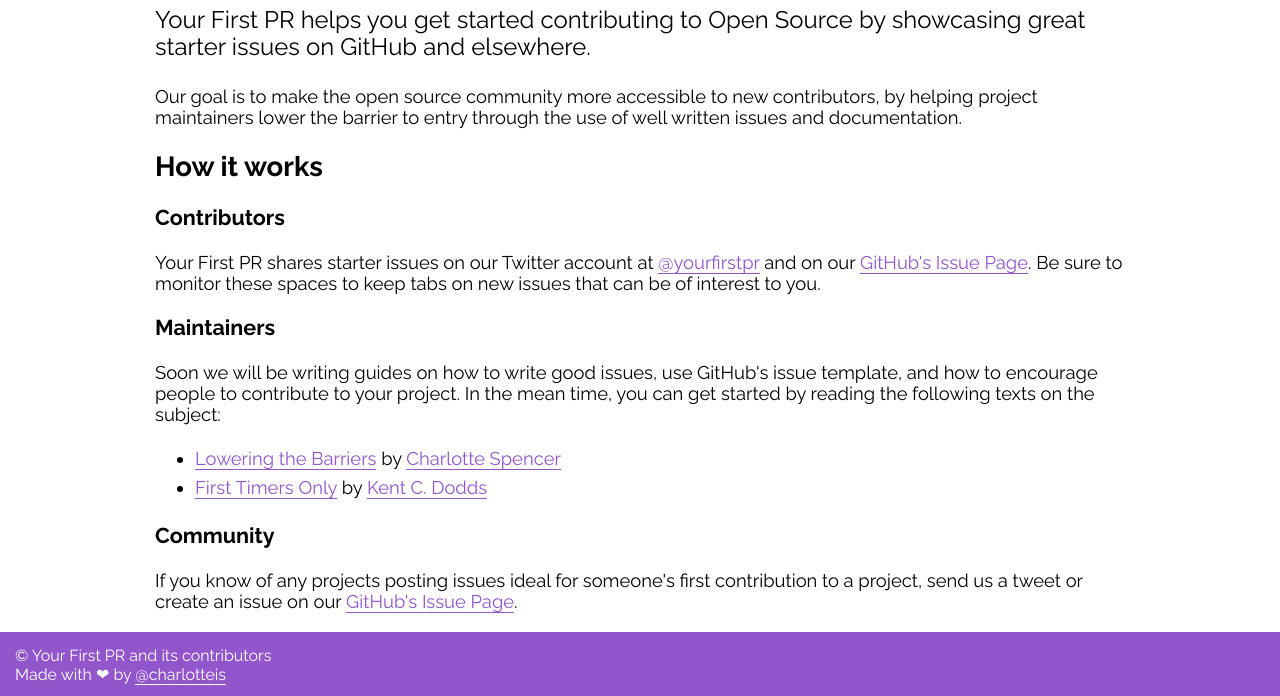
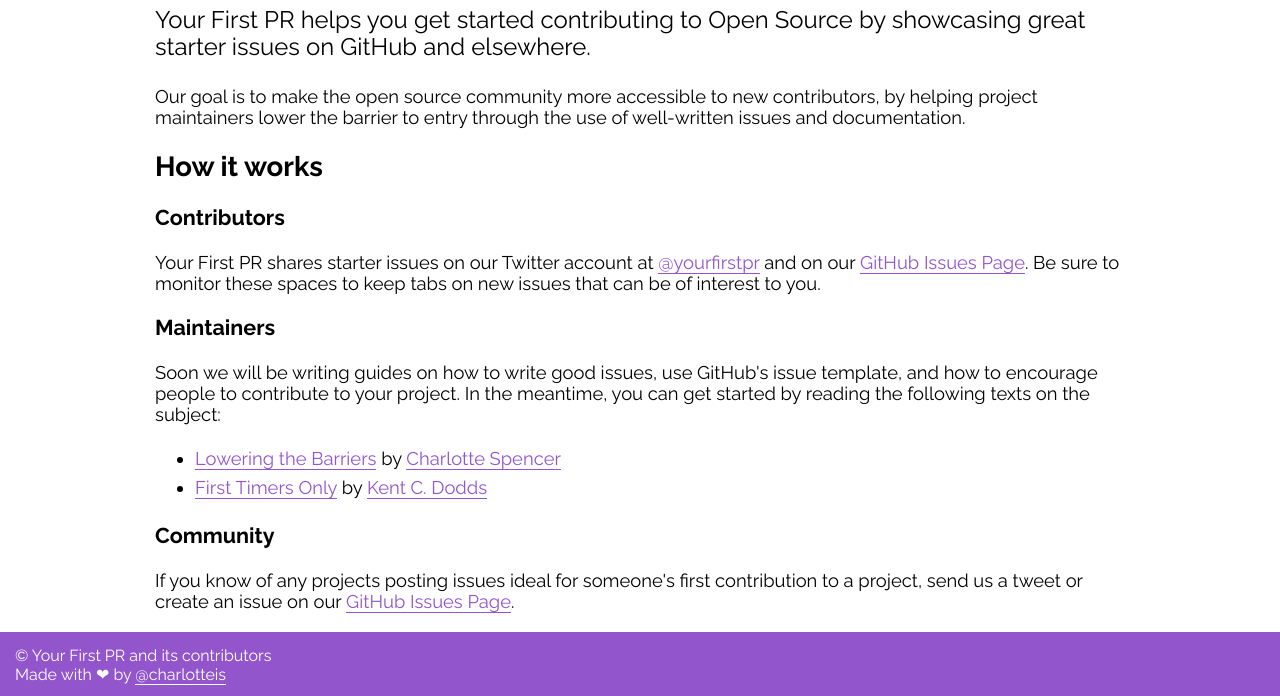
Before and after one commit to yourfirstpr/yourfirstpr.github.io, a Jekyll site: the page built from index.html, in a window 1280 px wide. Shown: the part 232-928 px from the top of the page. Built offline with Jekyll 4.4.1, drawn with Linux system fonts in a browser that asks for light colours; nearby versions of some CDN libraries; some web fonts are replaced.

Commit message:
fixed typos

```diff
--- a/index.html
+++ b/index.html
@@ -11,19 +11,19 @@
     <p>
       Our goal is to make the open source community more accessible to new contributors, by
       helping project maintainers lower the barrier
-      to entry through the use of well written issues and documentation.
+      to entry through the use of well-written issues and documentation.
     </p>
     <h2>How it works</h2>
     <h3>Contributors</h3>
     <p>
       Your First PR shares starter issues on our Twitter account at <a href='https://twitter.com/yourfirstpr'>@yourfirstpr</a>
-      and on our <a href='https://github.com/yourfirstpr/yourfirstpr.github.io/issues'>GitHub's Issue Page</a>.
+      and on our <a href='https://github.com/yourfirstpr/yourfirstpr.github.io/issues'>GitHub Issues Page</a>.
       Be sure to monitor these spaces to keep tabs on new issues that can be of interest to you.
     </p>
     <h3>Maintainers</h3>
     <p>
       Soon we will be writing guides on how to write good issues, use GitHub's issue template, and
-      how to encourage people to contribute to your project. In the mean time,
+      how to encourage people to contribute to your project. In the meantime,
       you can get started by reading the following texts on the subject:
       <ul>
         <li><a href='https://the-pastry-box-project.net/charlotte-spencer/2015-september-16'>Lowering the Barriers</a> by <a href='https://twitter.com/charlotteis'>Charlotte Spencer</a></li>
@@ -33,5 +33,5 @@
     <h3>Community</h3>
       If you know of any projects posting issues ideal for someone's first contribution
       to a project, send us a tweet or create an issue on our
-      <a href='https://github.com/yourfirstpr/yourfirstpr.github.io/issues'>GitHub's Issue Page</a>.
+      <a href='https://github.com/yourfirstpr/yourfirstpr.github.io/issues'>GitHub Issues Page</a>.
   </section>
```
